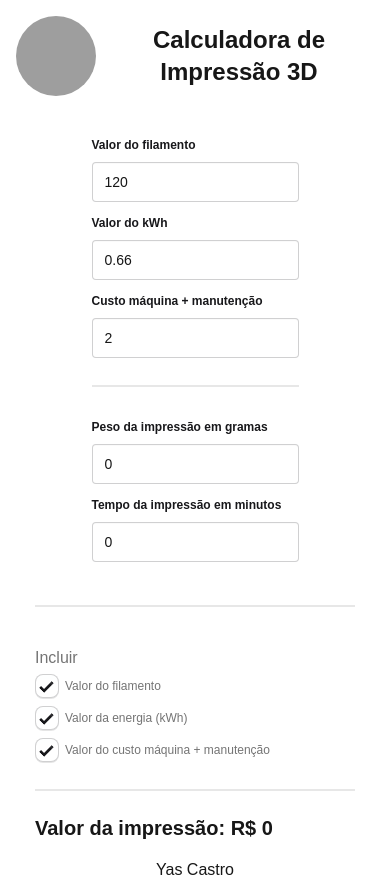
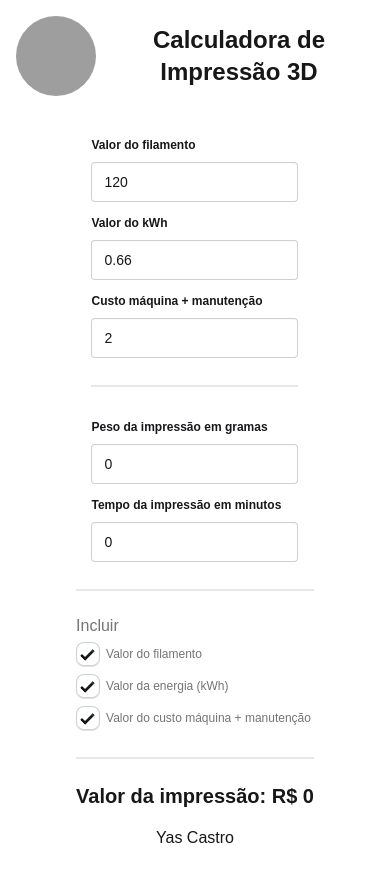
Before and after one commit to YasminCastro/3d-priting-calculator, a Next.js app: page / in a window 390 px wide. After the commit the page ends 850 px from the top, so only its background shows below. Built offline with nearby package versions, Linux system fonts and the light colour scheme; grey boxes are pictures that could not be loaded.

Commit message:
refactor: mobile

```diff
--- a/src/components/Forms/index.tsx
+++ b/src/components/Forms/index.tsx
@@ -90,12 +90,11 @@ const Forms = () => {
   ]);
 
   return (
-    <div className="grid grid-cols-1 md:grid-cols-3 gap-4 justify-items-center">
+    <div className="grid grid-cols-1 md:grid-cols-3 justify-items-center">
       <LeftSide values={values} setValues={setValues} />
       <div className="col-span-full md:hidden w-full">
         <div className="divider"></div>
       </div>
-
       <div className="hidden md:flex divider divider-horizontal"></div>
       <RightSide values={values} setValues={setValues} />
     </div>
--- a/src/components/RightSide/index.tsx
+++ b/src/components/RightSide/index.tsx
@@ -50,7 +50,7 @@ const RightSide = ({ values, setValues }: IProps) => {
         </label>
       </fieldset>
       <div className="divider"></div>
-      <p className="font-bold text-xl w-80">
+      <p className="font-bold text-xl md:w-80">
         Valor da impressão: R$ {values.printValue}
       </p>
     </div>
```
